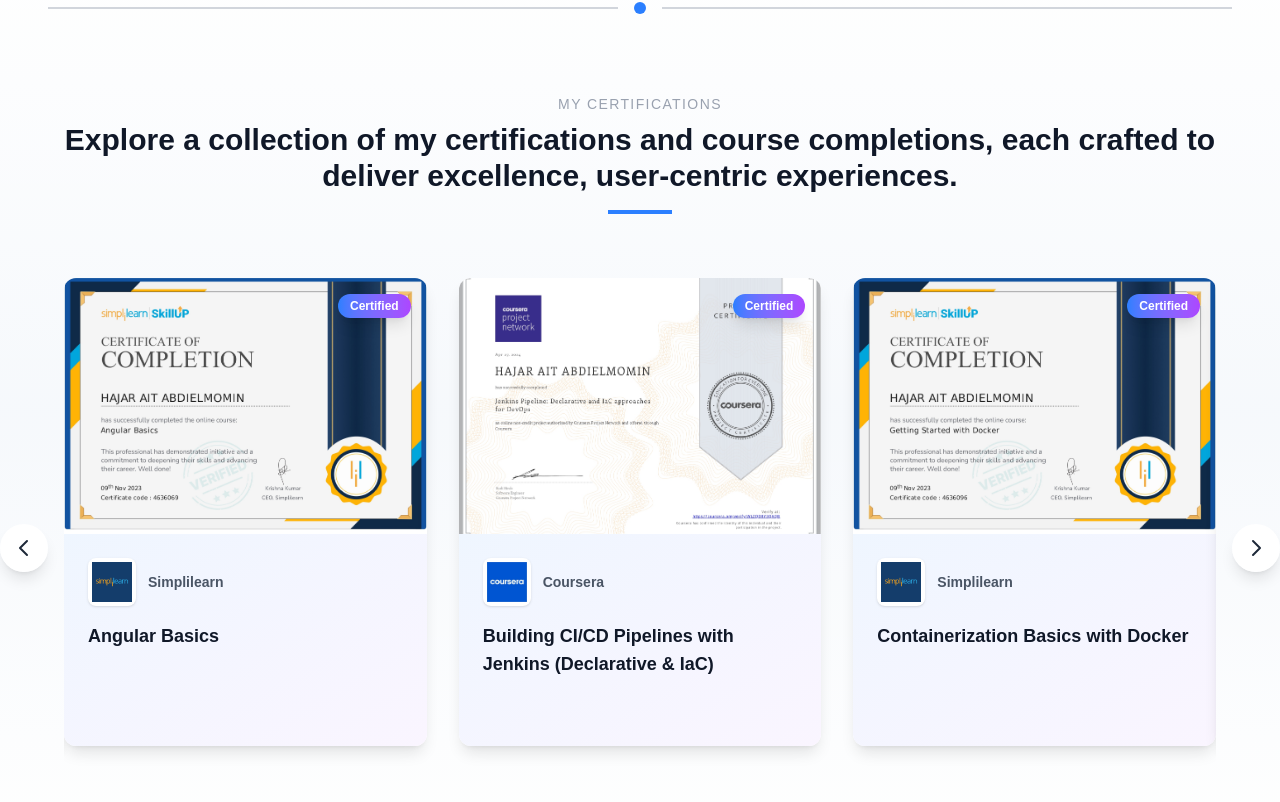
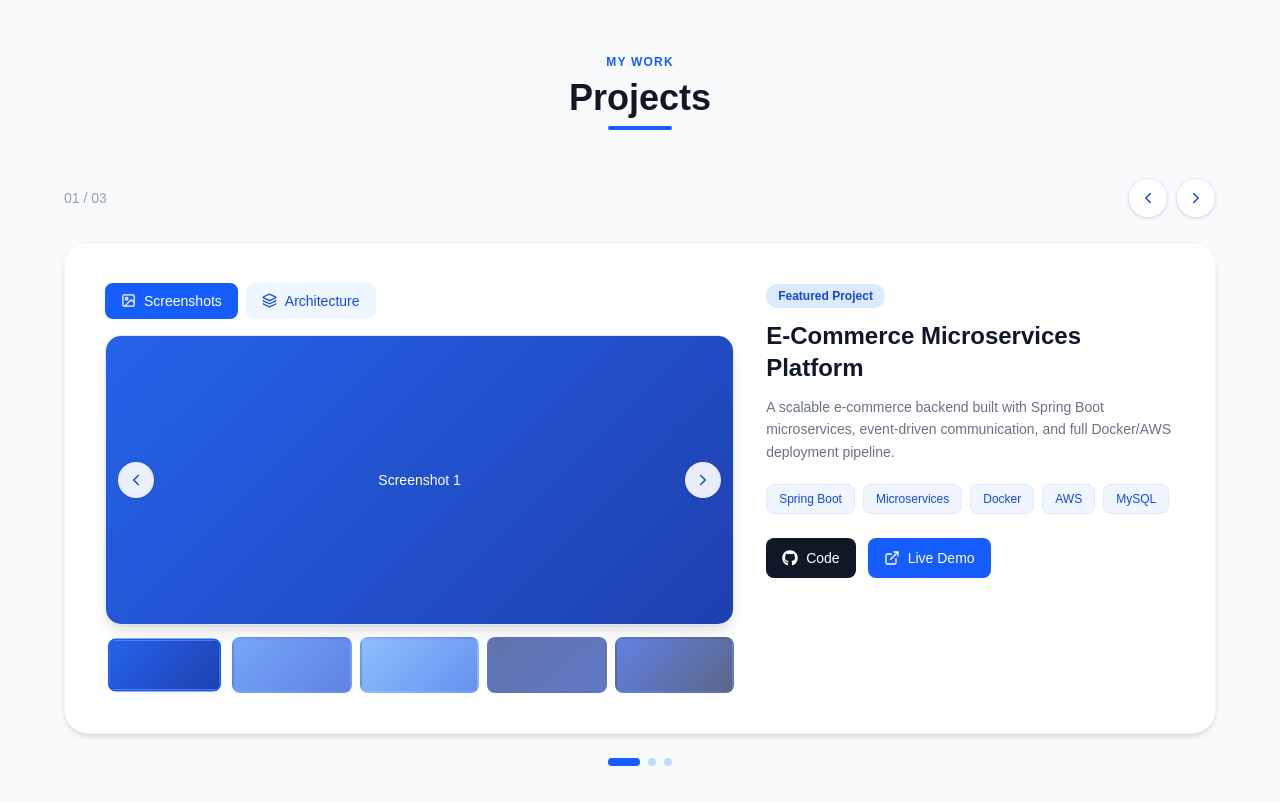
Before and after one commit to HajarAitAbdielmomin/personal-portfolio-nextJs, a Next.js app: page / in a window 1280 px wide. Shown: the part 4378-5180 px from the top of the page. Built offline with nearby package versions, Linux system fonts and the light colour scheme.

Commit message:
setting up the project section

```diff
--- a/app/components/layout/header/Header.tsx
+++ b/app/components/layout/header/Header.tsx
@@ -1,5 +1,4 @@
 "use client"
-import Link from 'next/link';
 import Image from "next/image";
 
 const scrollToSection = (sectionId: string) => {
--- /dev/null
+++ b/app/components/sections/projects/Projects.tsx
@@ -0,0 +1,192 @@
+"use client"
+import { ExternalLink, Layers, Image as ImageIcon, ChevronLeft, ChevronRight } from 'lucide-react';
+import {FaGithub} from 'react-icons/fa';
+import { projects } from '@/app/lib/data';
+import {useState} from "react";
+interface Project {
+    title: string;
+    description: string;
+    tags: string[];
+    screenshots: string[];
+    architecture: string[];
+    github: string;
+    live: string;
+    featured: boolean;
+}
+
+function ProjectGallery({ project }: { project: Project }) {
+    const [activeTab, setActiveTab] = useState('screenshots');
+    const [activeImage, setActiveImage] = useState(0);
+
+    const currentGallery = activeTab === 'screenshots' ? project.screenshots : project.architecture;
+
+    return (
+        <div>
+            {/* Tabs */}
+            <div className="flex items-center gap-2 mb-4">
+                <button
+                    onClick={() => { setActiveTab('screenshots'); setActiveImage(0); }}
+                    className={`flex items-center gap-2 px-4 py-2 rounded-lg text-sm font-medium transition-colors ${
+                        activeTab === 'screenshots' ? 'bg-blue-600 text-white' : 'bg-blue-50 text-blue-700 hover:bg-blue-100'
+                    }`}
+                >
+                    <ImageIcon size={15} /> Screenshots
+                </button>
+                {project.architecture.length > 0 && (
+                    <button
+                        onClick={() => { setActiveTab('architecture'); setActiveImage(0); }}
+                        className={`flex items-center gap-2 px-4 py-2 rounded-lg text-sm font-medium transition-colors ${
+                            activeTab === 'architecture' ? 'bg-blue-600 text-white' : 'bg-blue-50 text-blue-700 hover:bg-blue-100'
+                        }`}
+                    >
+                        <Layers size={15} /> Architecture
+                    </button>
+                )}
+            </div>
+
+            {/* Main image */}
+            <div className="relative rounded-2xl overflow-hidden shadow-lg border border-blue-100 mb-3">
+                <div
+                    className="w-full h-72 flex items-center justify-center text-white text-sm font-medium"
+                    style={{ background: currentGallery[activeImage] }}
+                >
+                    {activeTab === 'screenshots' ? `Screenshot ${activeImage + 1}` : `Architecture Diagram ${activeImage + 1}`}
+                </div>
+                <button
+                    onClick={() => setActiveImage((p) => (p === 0 ? currentGallery.length - 1 : p - 1))}
+                    className="absolute left-3 top-1/2 -translate-y-1/2 w-9 h-9 rounded-full bg-white/90 flex items-center justify-center text-blue-700 hover:bg-white transition-colors shadow"
+                >
+                    <ChevronLeft size={18} />
+                </button>
+                <button
+                    onClick={() => setActiveImage((p) => (p === currentGallery.length - 1 ? 0 : p + 1))}
+                    className="absolute right-3 top-1/2 -translate-y-1/2 w-9 h-9 rounded-full bg-white/90 flex items-center justify-center text-blue-700 hover:bg-white transition-colors shadow"
+                >
+                    <ChevronRight size={18} />
+                </button>
+            </div>
+
+            {/* Thumbnails */}
+            <div className="flex gap-2">
+                {currentGallery.map((color, i) => (
+                    <button
+                        key={i}
+                        onClick={() => setActiveImage(i)}
+                        className={`h-14 flex-1 rounded-lg overflow-hidden border-2 transition-all ${
+                            activeImage === i ? 'border-blue-600 scale-95' : 'border-transparent opacity-70 hover:opacity-100'
+                        }`}
+                        style={{ background: color }}
+                    />
+                ))}
+            </div>
+        </div>
+    );
+}
+
+export default function ProjectsSlider() {
+    const [current, setCurrent] = useState(0);
+
+    const goTo = (index: number) => {
+        const total = projects.length;
+        setCurrent(((index % total) + total) % total);
+    };
+
+    return (
+        <section className="w-full py-16 px-8 bg-gray-50" id="project">
+            <div className="max-w-6xl mx-auto">
+                {/* Divider */}
+                <div className="flex items-center mb-14">
+                    <div className="flex-grow border-t-2 border-blue-100"></div>
+                    <div className="mx-4 w-3 h-3 bg-blue-600 rounded-full"></div>
+                    <div className="flex-grow border-t-2 border-blue-100"></div>
+                </div>
+
+                {/* Title */}
+                <div className="text-center mb-12">
+                    <p className="text-xs text-blue-600 uppercase tracking-widest mb-2 font-semibold">
+                        My work
+                    </p>
+                    <h2 className="text-4xl font-bold text-gray-900">
+                        Projects
+                        <span className="block w-16 h-1 bg-blue-600 mx-auto mt-2 rounded-full"></span>
+                    </h2>
+                </div>
+
+                {/* Slider */}
+                <div className="relative">
+                    {/* Slide counter + nav */}
+                    <div className="flex items-center justify-between mb-6">
+            <span className="text-sm font-medium text-gray-400">
+              {String(current + 1).padStart(2, '0')} / {String(projects.length).padStart(2, '0')}
+            </span>
+                        <div className="flex items-center gap-2">
+                            <button
+                                onClick={() => goTo(current - 1)}
+                                className="w-10 h-10 rounded-full bg-white border border-blue-100 flex items-center justify-center text-blue-700 hover:bg-blue-600 hover:text-white hover:border-blue-600 transition-colors shadow-sm"
+                            >
+                                <ChevronLeft size={18} />
+                            </button>
+                            <button
+                                onClick={() => goTo(current + 1)}
+                                className="w-10 h-10 rounded-full bg-white border border-blue-100 flex items-center justify-center text-blue-700 hover:bg-blue-600 hover:text-white hover:border-blue-600 transition-colors shadow-sm"
+                            >
+                                <ChevronRight size={18} />
+                            </button>
+                        </div>
+                    </div>
+
+                    {/* Active project */}
+                    <div className="bg-white rounded-3xl shadow-md border border-blue-50 p-6 md:p-10">
+                        <div className="grid grid-cols-1 lg:grid-cols-5 gap-8 items-start">
+                            {/* Gallery */}
+                            <div className="lg:col-span-3">
+                                <ProjectGallery project={projects[current]} />
+                            </div>
+
+                            {/* Details */}
+                            <div className="lg:col-span-2">
+                                {projects[current].featured && (
+                                    <span className="inline-block bg-blue-100 text-blue-700 text-xs font-bold px-3 py-1 rounded-full mb-3">
+                    Featured Project
+                  </span>
+                                )}
+                                <h3 className="text-2xl font-bold text-gray-900 mb-3">{projects[current].title}</h3>
+                                <p className="text-sm text-gray-500 leading-relaxed mb-5">{projects[current].description}</p>
+
+                                <div className="flex flex-wrap gap-2 mb-6">
+                                    {projects[current].tags.map((tag, i) => (
+                                        <span key={i} className="text-xs font-medium px-3 py-1.5 bg-blue-50 text-blue-700 rounded-lg border border-blue-100">
+                      {tag}
+                    </span>
+                                    ))}
+                                </div>
+
+                                <div className="flex items-center gap-3">
+                                    <a href={projects[current].github} className="flex items-center gap-2 px-4 py-2.5 rounded-lg bg-gray-900 text-white text-sm font-medium hover:bg-gray-800 transition-colors">
+                                        <FaGithub size={16} /> Code
+                                    </a>
+                                    <a href={projects[current].live} className="flex items-center gap-2 px-4 py-2.5 rounded-lg bg-blue-600 text-white text-sm font-medium hover:bg-blue-700 transition-colors">
+                                        <ExternalLink size={16} /> Live Demo
+                                    </a>
+                                </div>
+                            </div>
+                        </div>
+                    </div>
+
+                    {/* Dots */}
+                    <div className="flex items-center justify-center gap-2 mt-6">
+                        {projects.map((_, i) => (
+                            <button
+                                key={i}
+                                onClick={() => goTo(i)}
+                                className={`h-2 rounded-full transition-all ${
+                                    current === i ? 'w-8 bg-blue-600' : 'w-2 bg-blue-200 hover:bg-blue-300'
+                                }`}
+                            />
+                        ))}
+                    </div>
+                </div>
+            </div>
+        </section>
+    );
+}
--- a/app/page.tsx
+++ b/app/page.tsx
@@ -5,12 +5,14 @@
 import Skills from "@/app/components/sections/skills/Skills";
 import Contact from "@/app/components/sections/contact/Contact"
 import Footer from "@/app/components/layout/footer/Footer";
+import ProjectsSlider from "@/app/components/sections/projects/Projects";
 export default function Page() {
     return (
         <main className="bg-gray-50">
             <HomePage />
             <Education />
             <Internships />
+            <ProjectsSlider />
             <Certifications />
             <Skills />
             <Contact />
```
